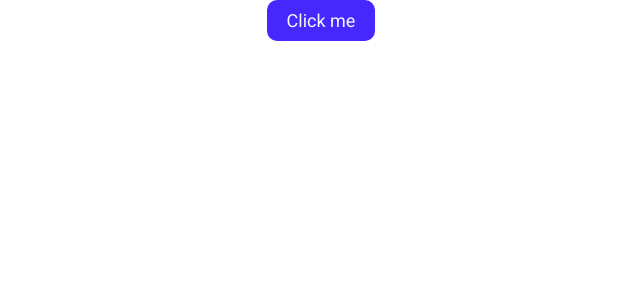
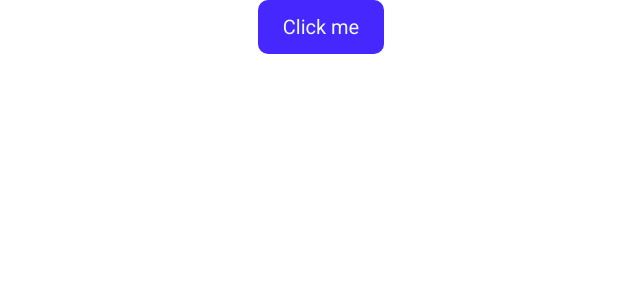
Before and after one commit to Amar-dev-code/reusable-components, a React (Create React App) app: page / in a window 1280 px wide. Shown: the top 300 px of the page, without its empty margins (319-959 px from the left). Built offline with nearby package versions, Linux system fonts and the light colour scheme.

Commit message:
Adding media queries for making button responsive.

```diff
--- a/src/App.tsx
+++ b/src/App.tsx
@@ -10,7 +10,6 @@ function App() {
           console.log("Congrats for building your first reusbale component");
         }}
         type="button"
-        buttonSize="btn--medium"
         buttonStyles="btn--success--solid"
         buttonLabel="Click me"
       ></Button>
--- a/src/components/Button.tsx
+++ b/src/components/Button.tsx
@@ -1,13 +1,14 @@
 import React from "react";
 import "../styles/button.css";
 import "../sizes/button.css";
+import { useBreakpoint } from "../hooks/useBreakpoint";
 
 interface buttonProps {
   buttonLabel: string;
   type: "button" | "reset" | "submit";
   onClick: () => {} | void;
   buttonStyles: string;
-  buttonSize: string;
+  buttonSize?: string;
   disabled?: boolean;
 }
 
@@ -30,10 +31,9 @@ export const Button = (props: buttonProps) => {
     : styles[0];
 
   let checkButtonLabel = props.buttonLabel;
-
-  const checkButtonSize = sizes.includes(props.buttonSize)
-    ? props.buttonSize
-    : sizes[0];
+  let buttonSize: string = "";
+  const breakPoint = useBreakpoint();
+  breakPoint == "lg" ? (buttonSize = "btn--large") : (buttonSize = sizes[0]);
 
   props.disabled
     ? (checkButtonStyle = "btn--primary--disabled") &&
@@ -44,7 +44,7 @@ export const Button = (props: buttonProps) => {
     <button
       onClick={props.onClick}
       type={props.type}
-      className={`btn ${checkButtonSize} ${checkButtonStyle}`}
+      className={`btn ${buttonSize} ${checkButtonStyle}`}
       disabled={props.disabled}
     >
       {checkButtonLabel}
--- /dev/null
+++ b/src/hooks/useBreakpoint.ts
@@ -0,0 +1,30 @@
+import { useState, useEffect } from "react";
+
+const getDeviceConfig = (width: number) => {
+  if (width < 320) {
+    return "xs";
+  } else if (width >= 320 && width < 720) {
+    return "sm";
+  } else if (width >= 720 && width < 1024) {
+    return "md";
+  } else if (width >= 1024) {
+    return "lg";
+  }
+};
+
+export const useBreakpoint = () => {
+  const [brkPnt, setBrkPnt] = useState(() =>
+    getDeviceConfig(window.innerWidth)
+  );
+
+  useEffect(() => {
+    const calcInnerWidth = function () {
+      setBrkPnt(getDeviceConfig(window.innerWidth));
+
+      window.addEventListener("resize", calcInnerWidth);
+      return () => window.removeEventListener("resize", calcInnerWidth);
+    };
+  }, []);
+
+  return brkPnt;
+};
```
